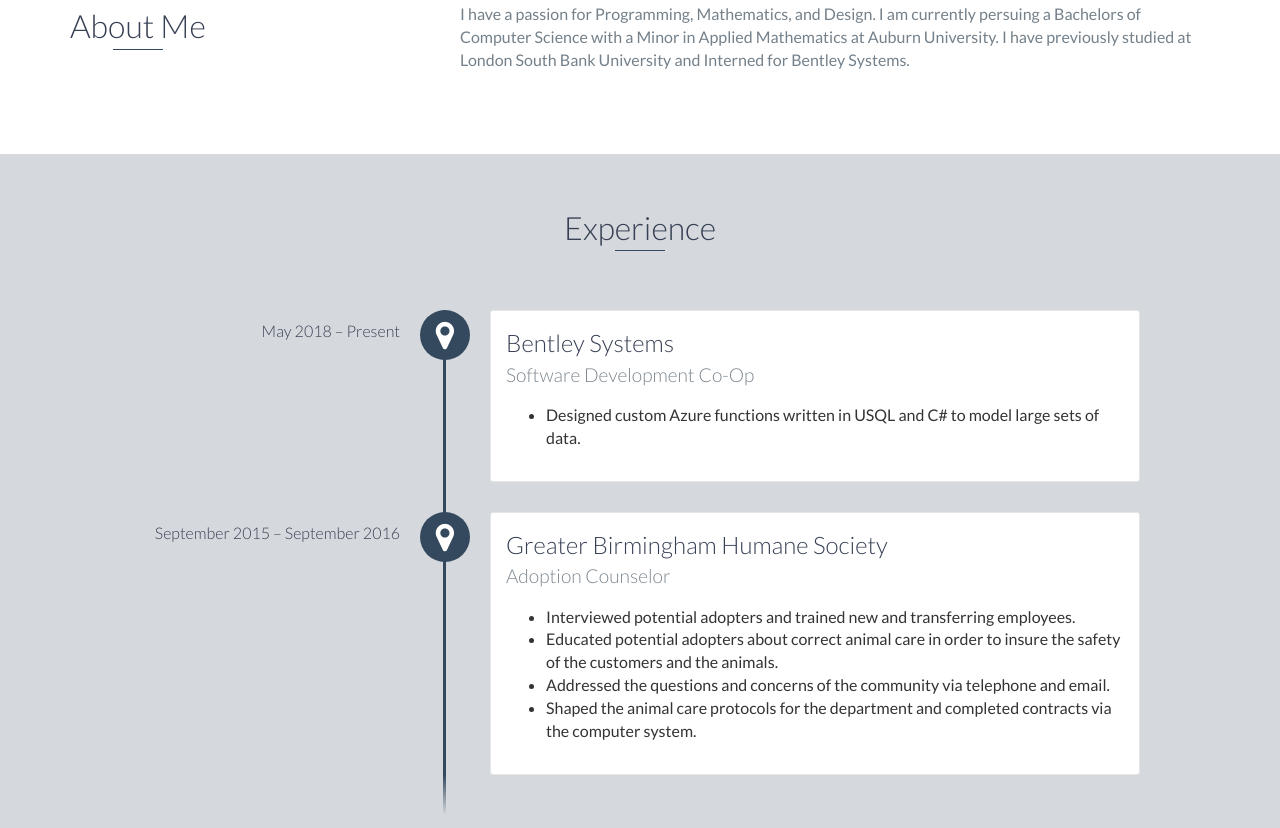
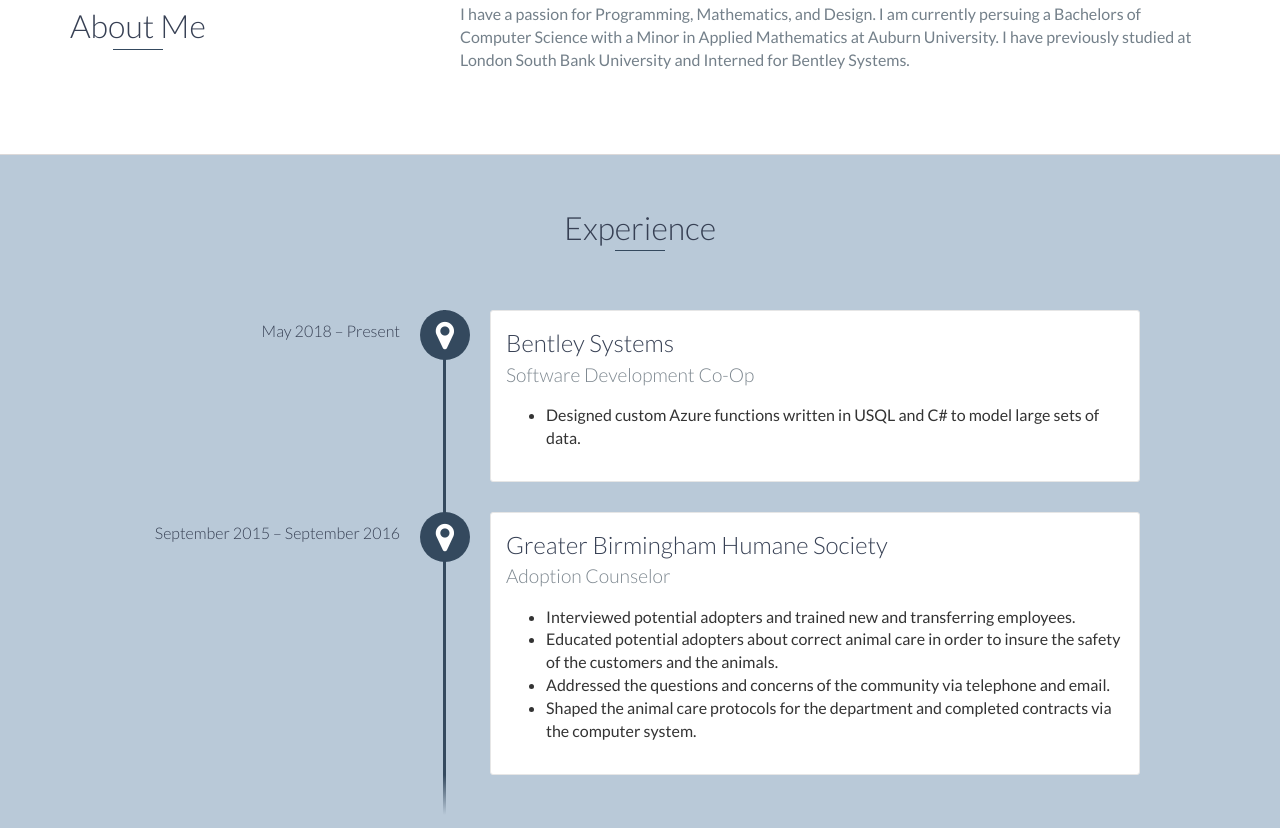
Before and after one commit to wfhendrix11/wfhendrix11.github.io, a website: page index.html in a window 1280 px wide. Shown: the part 872-1700 px from the top of the page. Drawn offline with nearby package versions, Linux system fonts and the light colour scheme.

Commit message:
changed baground picture... again

```diff
--- a/scss/styles.scss
+++ b/scss/styles.scss
@@ -36,8 +36,8 @@
 $base-color-hover: darken($base-color, 10%);
 
 // Define background colors
-$background: #fff;                      // changes menu background... thats about it
-$background-alt: #D5D8DC;               // changes half of the background. Original: #f2f2f5
+$background: #fff;                                        // changes menu background... thats about it
+$background-alt: lighten($base-color, 50%);               // changes half of the background. Original: #f2f2f5
 
 // Define border colors
 $border: #dcd9d9;
```
Also changed, not shown: css/styles.css.
